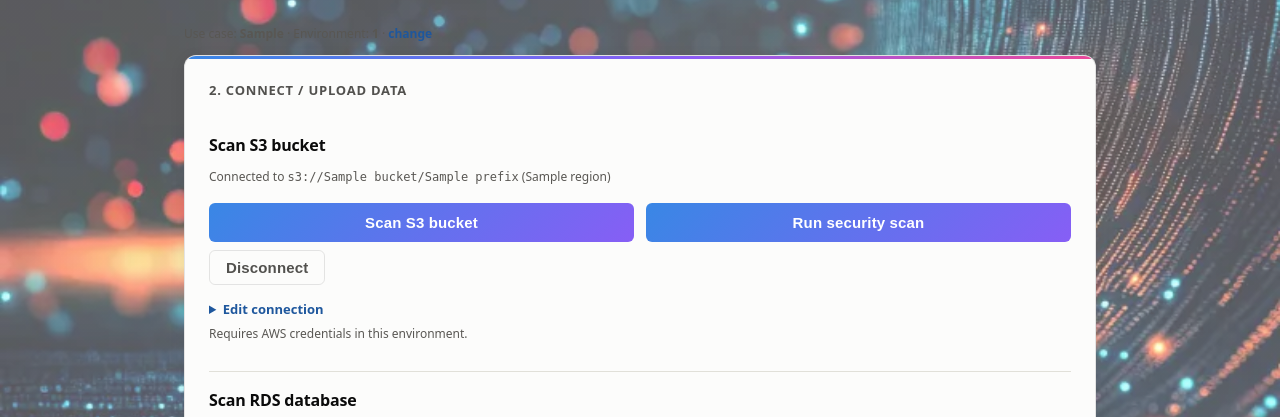
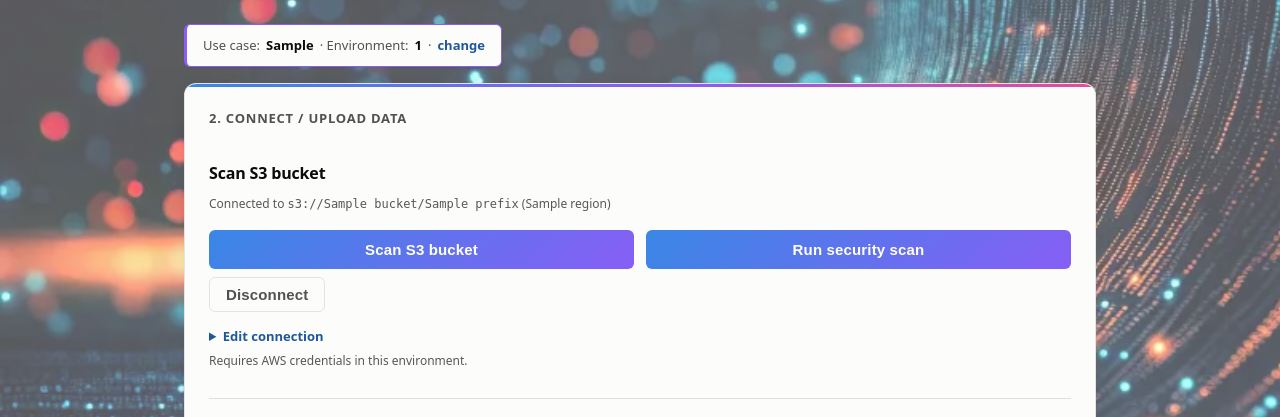
Before and after one commit to Ganeshraja1992/AI_Readiness_agent, a Flask app: template webapp/templates/wizard_step2.html in a window 1280 px wide. Shown: the part 169-586 px from the top of the page. Run offline with Flask 3, Linux system fonts and the light colour scheme; the template is opened without the code that fills it: most values are stand-ins (such as "Sample title", 1, 10 or a date in 2020).

Commit message:
Fix security scan missing records; opaque banner for wizard context line
"Run security scan" now also lists bucket records, not just the config
checks, so its Analyze Data Estate page shows data. The use-case and
environment context line on the connect-data step is now a solid card
banner instead of bare text, since it was unreadable against the hero
background photo.

Co-Authored-By: Claude Sonnet 5 <noreply@anthropic.com>

```diff
--- a/webapp/app.py
+++ b/webapp/app.py
@@ -366,7 +366,10 @@ def run_assessment():
             return _error("No S3 connector configured. Connect a bucket above first.")
         _apply_s3_connector(config, connector)
         sources = {"s3"}
-        s3_include_data = action == "s3"
+        # Both actions list bucket records; "security" additionally runs the
+        # bucket-config checks (public access/encryption/versioning) so its
+        # Analyze Data Estate page isn't empty.
+        s3_include_data = True
         s3_include_security = action == "security"
     elif action == "rds":
         connector = connectors.load_rds_connector()
--- a/webapp/static/style.css
+++ b/webapp/static/style.css
@@ -648,6 +648,26 @@ details.raw-payload pre {
   margin-top: var(--space-1);
 }
 
+/* A solid, opaque banner (not translucent) for context that sits directly
+   on the page background photo, outside any .card — plain text there reads
+   as blurry/washed out against the image. */
+.context-banner {
+  display: inline-flex;
+  align-items: center;
+  flex-wrap: wrap;
+  gap: 6px;
+  background: var(--surface-1);
+  border: 1px solid var(--accent-violet);
+  border-left: 3px solid var(--accent-violet);
+  border-radius: var(--radius-sm);
+  padding: 10px 16px;
+  margin: 0 0 var(--space-4);
+  font-size: var(--text-sm);
+  color: var(--text-secondary);
+  box-shadow: var(--shadow-sm);
+}
+.context-banner strong { color: var(--text-primary); }
+
 /* --- Loading overlay (shown while a POST that hits real AWS is in
    flight — S3/Comprehend/RDS/LLM calls can take a few seconds) --- */
 #loading-overlay {
--- a/webapp/templates/wizard_step2.html
+++ b/webapp/templates/wizard_step2.html
@@ -6,7 +6,7 @@
 
 {% if error %}<div class="error-banner" role="alert">{{ error }}</div>{% endif %}
 
-<p class="small-note">
+<p class="context-banner">
   Use case: <strong>{{ use_case }}</strong> &middot; Environment: <strong>{{ environment_id }}</strong>
   &middot; <a href="{{ url_for('wizard_step1') }}">change</a>
 </p>
```
